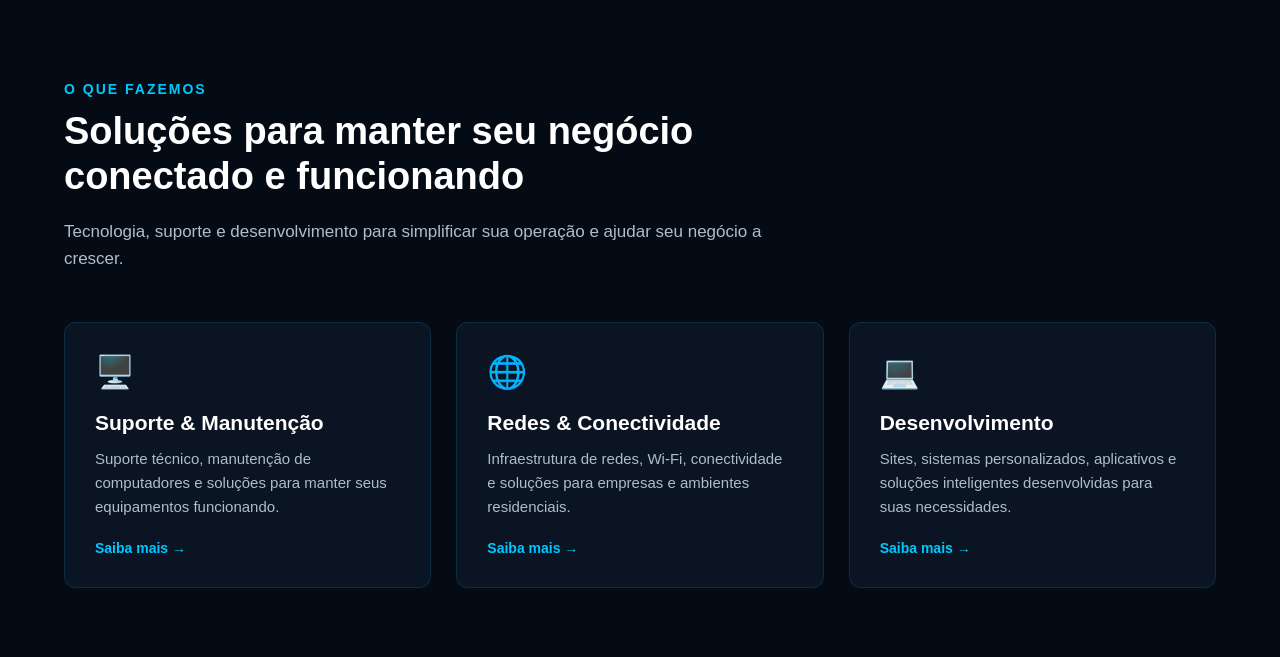
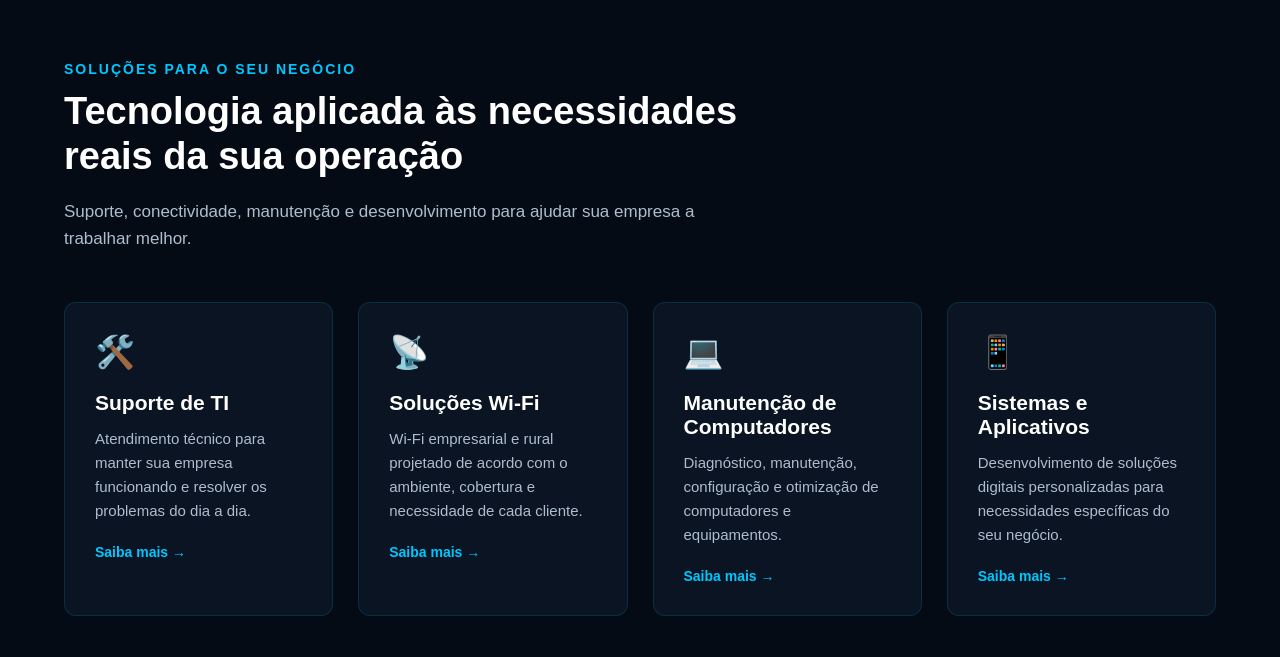
Before and after one commit to NeroBadass/lr-solucoes-ti-site, a plain HTML site: page index.html in a window 1280 px wide. Shown: the part 783-1440 px from the top of the page. Drawn offline with Linux system fonts and the light colour scheme.

Commit message:
atualiza servicos da home

```diff
--- a/index.html
+++ b/index.html
@@ -98,18 +98,17 @@
         <div class="section-heading">
 
             <span>
-                        O QUE FAZEMOS
+                SOLUÇÕES PARA O SEU NEGÓCIO
             </span>
 
             <h2>
-                        Soluções para manter seu negócio
-                        conectado e funcionando
+                Tecnologia aplicada às necessidades
+                reais da sua operação
             </h2>
 
             <p>
-                        Tecnologia, suporte e desenvolvimento
-                        para simplificar sua operação e ajudar
-                        seu negócio a crescer.
+                Suporte, conectividade, manutenção e desenvolvimento
+                para ajudar sua empresa a trabalhar melhor.
             </p>
 
         </div>
@@ -117,21 +116,19 @@
 
         <div class="services-grid">
 
-
     <article class="service-card">
 
         <div class="service-icon">
-                            🖥️
+            🛠️
         </div>
 
         <h3>
-                            Suporte & Manutenção
+            Suporte de TI
         </h3>
 
         <p>
-                            Suporte técnico, manutenção de computadores
-                            e soluções para manter seus equipamentos
-                            funcionando.
+            Atendimento técnico para manter sua empresa
+            funcionando e resolver os problemas do dia a dia.
         </p>
 
         <a href="servicos.html">
@@ -144,17 +141,16 @@
     <article class="service-card">
 
         <div class="service-icon">
-                            🌐
+            📡
         </div>
 
         <h3>
-                            Redes & Conectividade
+            Soluções Wi-Fi
         </h3>
 
         <p>
-                            Infraestrutura de redes, Wi-Fi, conectividade
-                            e soluções para empresas e ambientes
-                            residenciais.
+            Wi-Fi empresarial e rural projetado de acordo
+            com o ambiente, cobertura e necessidade de cada cliente.
         </p>
 
         <a href="servicos.html">
@@ -171,13 +167,12 @@
         </div>
 
         <h3>
-                            Desenvolvimento
+            Manutenção de Computadores
         </h3>
 
         <p>
-                            Sites, sistemas personalizados, aplicativos
-                            e soluções inteligentes desenvolvidas
-                            para suas necessidades.
+            Diagnóstico, manutenção, configuração e otimização
+            de computadores e equipamentos.
         </p>
 
         <a href="servicos.html">
@@ -186,6 +181,27 @@
 
     </article>
 
+
+    <article class="service-card">
+
+        <div class="service-icon">
+            📱
+        </div>
+
+        <h3>
+            Sistemas e Aplicativos
+        </h3>
+
+        <p>
+            Desenvolvimento de soluções digitais personalizadas
+            para necessidades específicas do seu negócio.
+        </p>
+
+        <a href="servicos.html">
+            Saiba mais →
+        </a>
+
+    </article>
 
 </div>
 
--- a/style.css
+++ b/style.css
@@ -143,7 +143,7 @@ a {
 }
 
 .services-preview {
-    padding: 100px 0;
+    padding: 80px 0;
 }
 
 .section-heading {
@@ -174,7 +174,7 @@ a {
 }
 .services-grid {
     display: grid;
-    grid-template-columns: repeat(3, 1fr);
+    grid-template-columns: repeat(4, 1fr);
     gap: 25px;
 }
 
@@ -217,7 +217,7 @@ a {
 }
 
 .agro-preview {
-    padding: 100px 0;
+    padding: 70px 0;
 }
 
 .agro-container {
@@ -265,7 +265,7 @@ a {
 
 .agro-visual img {
     width: 100%;
-    max-width: 480px;
+    max-width: 600px;
     height: auto;
     display: block;
 }
```
Also changed, not shown: 1 other file. Lines whose indentation alone changed are shown as unchanged.
